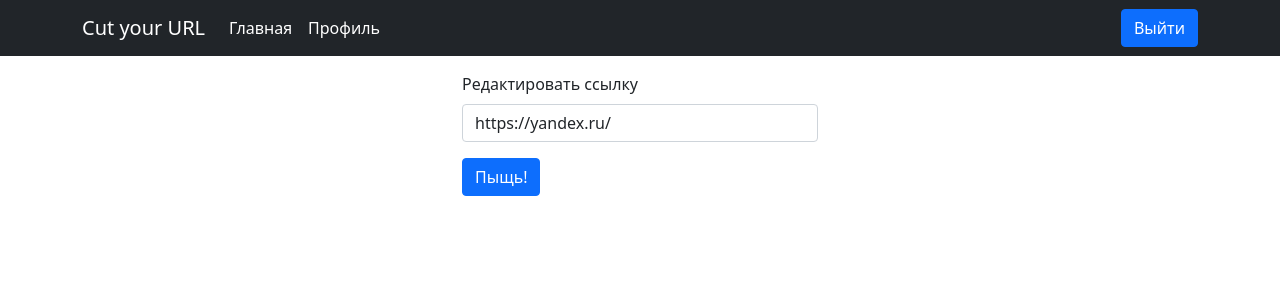
After one commit to run-konst/cut_url, a PHP site: page /includes/edit.php?id=18 in a window 1280 px wide. The commit adds this page. Shown: the top 300 px of the page. Run offline with PHP 8.4, Linux system fonts and the light colour scheme; a user stored in the database is signed in; data comes from the database, SQL or seed files in the repository.

Commit message:
edit link

```diff
--- /dev/null
+++ b/includes/edit.php
@@ -0,0 +1,30 @@
+<?php
+    include "header.php";
+    if (!isset($_GET['id']) || empty($_GET['id']) || !$logged) {
+        header('Location: ' . get_url('profile.php'));
+	}
+    $id = $_GET['id'];
+    $link = db_query("SELECT * FROM `links` WHERE `id` = $id;")->fetch();
+
+	$error = get_messages('error');
+	$success = get_messages('success');
+?>
+    <main class="container">
+        <div class="row mt-3">
+			<div class="col-4 offset-4">
+				<form action="edit-link.php" method="POST">
+					<div class="mb-3">
+						<label for="login-input" class="form-label">Редактировать ссылку</label>
+						<input name="new_link" type="text" class="form-control" id="login-input" value="<?php echo $link['long_link']; ?>" required>
+                        <input name="new_link_id" type="hidden" value="<?php echo $id; ?>">
+					</div>
+					<button type="submit" class="btn btn-primary">Пыщь!</button>
+				</form>
+			</div>
+		</div>
+	</main>
+	<script src="https://cdn.jsdelivr.net/npm/bootstrap@5.1.2/dist/js/bootstrap.bundle.min.js" integrity="sha384-kQtW33rZJAHjgefvhyyzcGF3C5TFyBQBA13V1RKPf4uH+bwyzQxZ6CmMZHmNBEfJ" crossorigin="anonymous"></script>
+	<script src="https://cdn.jsdelivr.net/npm/clipboard@2.0.8/dist/clipboard.min.js"></script>
+	<script src="js/script.js"></script>
+</body>
+</html>
--- a/includes/functions.php
+++ b/includes/functions.php
@@ -146,3 +146,7 @@ function add_link($link) {
     if (empty($link)) return false;
     return db_query("INSERT INTO `links` (`id`, `user_id`, `long_link`, `short_link`, `views`) VALUES (NULL, '$user', '$link', '$short_link', '0');", true);
 }
+
+function edit_link($id, $link) {
+    return db_query("UPDATE `links` SET `long_link` = '$link' WHERE `id` = '$id';", true);
+}
--- a/includes/header.php
+++ b/includes/header.php
@@ -1,5 +1,5 @@
 <?php
-	include "includes/functions.php";
+	include "functions.php";
 
 	//$users = db_query("SELECT * FROM `users`;") -> fetchAll();
 	$users_count = get_user_count();
```
Also changed, not shown: includes/edit-link.php (added, +9 -0 lines).
